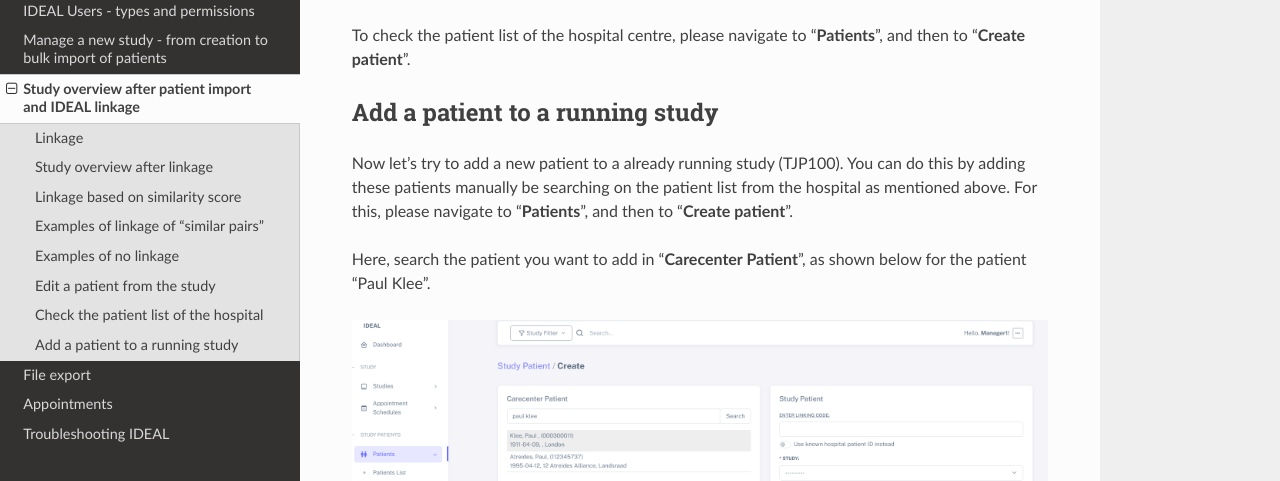
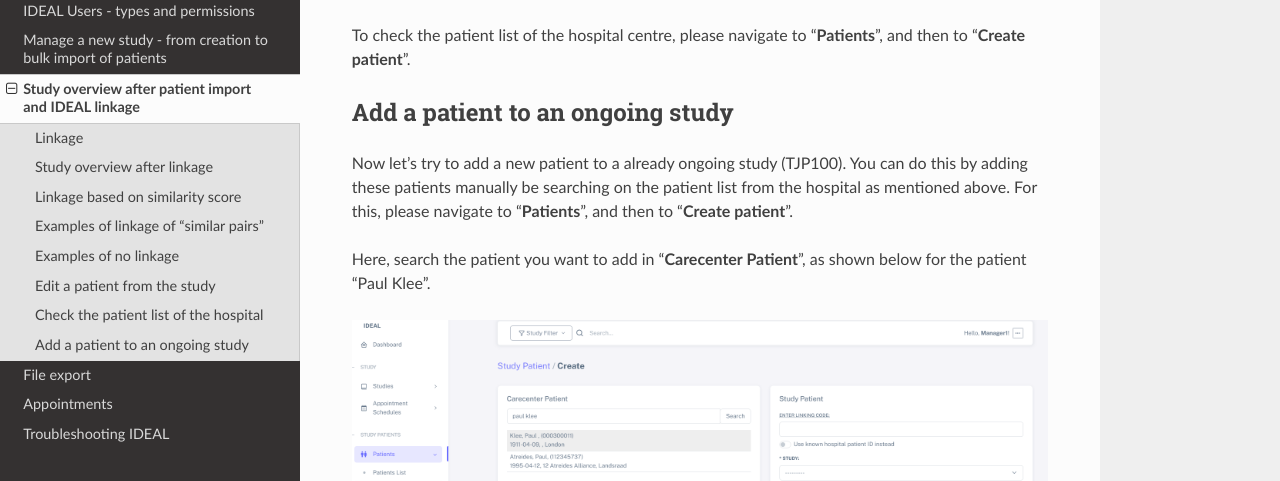
Before and after one commit to Nynuphar/IDEAL-doc, a Sphinx documentation site: the page built from docs/source/linkage.rst, in a window 1280 px wide and 900 px high, scrolled down 7486 px. Shown: the part 164-645 px from the top of the window. Built offline with Sphinx 7.4.7 and the Read the Docs theme 2.0.0, drawn with Linux system fonts in a browser that asks for light colours.

Commit message:
Update linkage.rst

```diff
--- a/docs/source/linkage.rst
+++ b/docs/source/linkage.rst
@@ -150,10 +150,10 @@ Check the patient list of the hospital
 To check the patient list of the hospital centre, please navigate to "**Patients**", and then to "**Create patient**".
 
 
-Add a patient to a running study
+Add a patient to an ongoing study
 **************************************
 
-Now let's try to add a new patient to a already running study (TJP100). You can do this by adding these patients manually be searching on the patient list from the hospital as mentioned above. For this, please navigate to "**Patients**", and then to "**Create patient**".
+Now let's try to add a new patient to a already ongoing study (TJP100). You can do this by adding these patients manually be searching on the patient list from the hospital as mentioned above. For this, please navigate to "**Patients**", and then to "**Create patient**".
 
 Here, search the patient you want to add in "**Carecenter Patient**", as shown below for the patient "Paul Klee".
 
```
